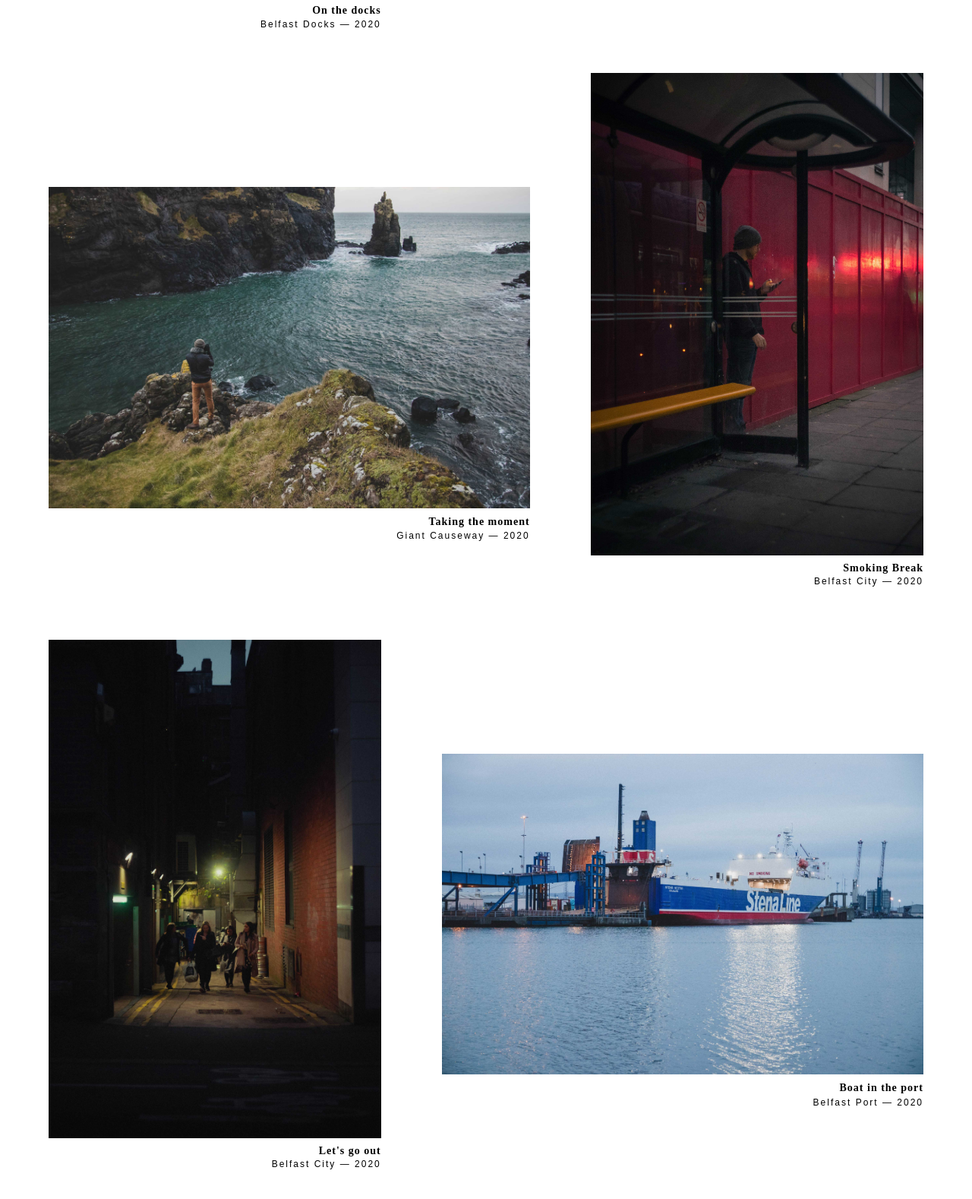
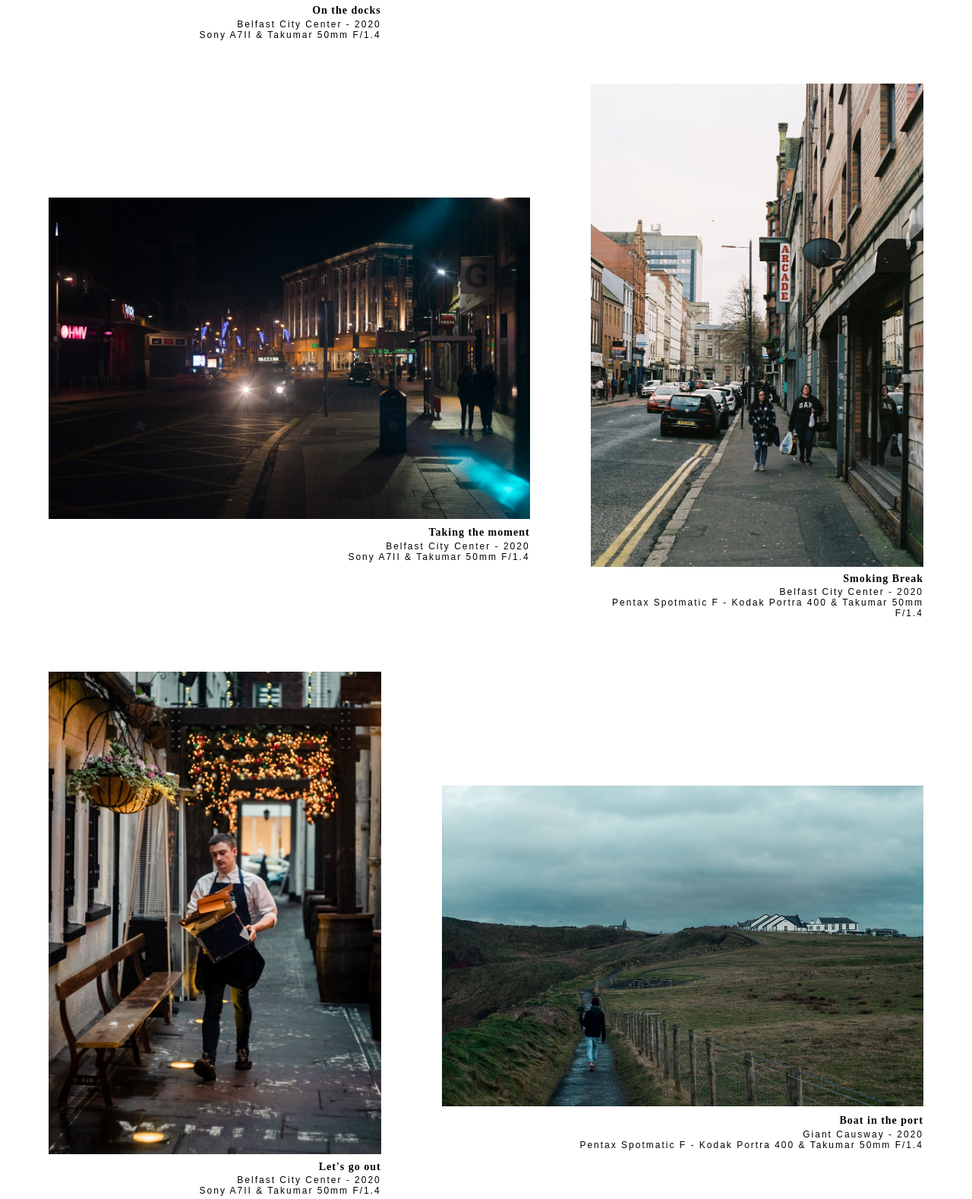
Before and after one commit to stevenrsl/portfolio2.0, a plain HTML site: page work/northern-ireland.html in a window 1280 px wide. Shown: the part 689-2267 px from the top of the page at 76% size. Drawn offline with nearby package versions, Linux system fonts and the light colour scheme; a web font is replaced by a local one.

Commit message:
First changes to Northern Ireland
Photo and description changement.

```diff
--- a/work/northern-ireland.html
+++ b/work/northern-ireland.html
@@ -58,80 +58,71 @@
         <img src="../assets/images/ireland/City_Tram.jpg" alt="" class="img-work">
         <div class="info-pic">
             <h5>On the docks</h5>
-            <p>Belfast Docks — 2020</p>
+            <p>Belfast City Center - 2020<br>Sony A7II & Takumar 50mm F/1.4</p>
         </div>
     </div>
     <div class="img-block">
         <div class="img-content-2 img-h">
-            <img src="../assets/images/ireland/Steven-cliff.jpg" alt="" class="img-work">
+            <img src="../assets/images/ireland/Taxi_CityCenter.jpg" alt="" class="img-work">
             <div class="info-pic">
                 <h5>Taking the moment</h5>
-                <p>Giant Causeway — 2020</p>
+                <p>Belfast City Center - 2020<br>Sony A7II & Takumar 50mm F/1.4</p>
             </div>
         </div>
         <div class="img-content">
-            <img src="../assets/images/ireland/Man-smoke.jpg" alt="" class="img-work">
+            <img src="../assets/images/ireland/Argentique_CityCenter.jpg" alt="" class="img-work">
             <div class="info-pic">
                 <h5>Smoking Break</h5>
-                <p>Belfast City — 2020</p>
+                <p>Belfast City Center - 2020<br>Pentax Spotmatic F - Kodak Portra 400 & Takumar 50mm F/1.4</p>
             </div>
         </div>
     </div>
     <div class="img-block">
         <div class="img-content">
-            <img src="../assets/images/ireland/girls_in_the_street.jpg" alt="" class="img-work">
+            <img src="../assets/images/ireland/Man_Worker.jpg" alt="" class="img-work">
             <div class="info-pic">
                 <h5>Let's go out</h5>
-                <p>Belfast City — 2020</p>
+                <p>Belfast City Center - 2020<br>Sony A7II & Takumar 50mm F/1.4</p>
             </div>
         </div>
         <div class="img-content-2 img-h">
-            <img src="../assets/images/ireland/Boat.jpg" alt="" class="img-work">
+            <img src="../assets/images/ireland/Argentique_Walk_Coast.jpg" alt="" class="img-work">
             <div class="info-pic">
                 <h5>Boat in the port</h5>
-                <p>Belfast Port — 2020</p>
+                <p>Giant Causway - 2020<br>Pentax Spotmatic F - Kodak Portra 400 & Takumar 50mm F/1.4</p>
             </div>
         </div>
     </div>
 
     <div class="img-block ">
         <div class="img-content-2 img-h">
-            <img src="../assets/images/ireland/Steven-mountain-1.jpg" alt="" class="img-work">
+            <img src="../assets/images/ireland/Mourne.jpg" alt="" class="img-work">
             <div class="info-pic">
                 <h5>Sun in the Mountains</h5>
-                <p>Mournes Mountains — 2020</p>
+                <p>Mournes Mountains - 2020<br>Sony A7II & Takumar 50mm F/1.4</p>
             </div>
         </div>
         <div class="img-content">
-            <img src="../assets/images/ireland/Lac-Sunset.jpg" alt="" class="img-work">
+            <img src="../assets/images/ireland/Escape_Causway.jpg" alt="" class="img-work">
             <div class="info-pic">
                 <h5>Lake Sunset</h5>
-                <p>Mournes Mountains — 2020</p>
+                <p>Giant Causway - 2020<br>Sony A7II & Takumar 50mm F/1.4</p>
             </div>
         </div>
     </div>
     <div class="img-block ">
         <div class="img-content-2 img-h-p">
-            <img src="../assets/images/ireland/Gas-station.jpg" alt="" class="img-work">
+            <img src="../assets/images/ireland/Mourne_2.jpg" alt="" class="img-work">
             <div class="info-pic">
                 <h5>Gas Station</h5>
-                <p>Belfast City — 2020</p>
+                <p>Mournes Mountains - 2020<br>Pentax Spotmatic F - Kodak Portra 400 & Takumar 50mm F/1.4</p>
             </div>
         </div>
         <div class="img-content-3">
-            <img src="../assets/images/ireland/Giant-Causway.jpg" alt="" class="img-work">
+            <img src="../assets/images/ireland/Mourne_Dog.jpg" alt="" class="img-work">
             <div class="info-pic">
                 <h5>Small</h5>
-                <p>Mournes Mountains — 2020</p>
-            </div>
-        </div>
-    </div>
-    <div class="img-block ">
-        <div class="img-content-2">
-            <img src="../assets/images/ireland/Steven-cliff-shot.jpg" alt="" class="img-work">
-            <div class="info-pic">
-                <h5>Close to the Ocean</h5>
-                <p>Giant Causeway — 2020</p>
+                <p>Mournes Mountains - 2020<br>Sony A7II & Takumar 50mm F/1.4</p>
             </div>
         </div>
     </div>
```
Also changed, not shown: assets/images/ireland/Argentique_CityCenter.jpg (added), assets/images/ireland/Argentique_Walk_Coast.jpg (added), assets/images/ireland/Escape_Causway.jpg (added), assets/images/ireland/Man_Worker.jpg (added), assets/images/ireland/Mourne.jpg (added), assets/images/ireland/Mourne_2.jpg (added), assets/images/ireland/Mourne_Dog.jpg (added), assets/images/ireland/Taxi_CityCenter.jpg (added).
